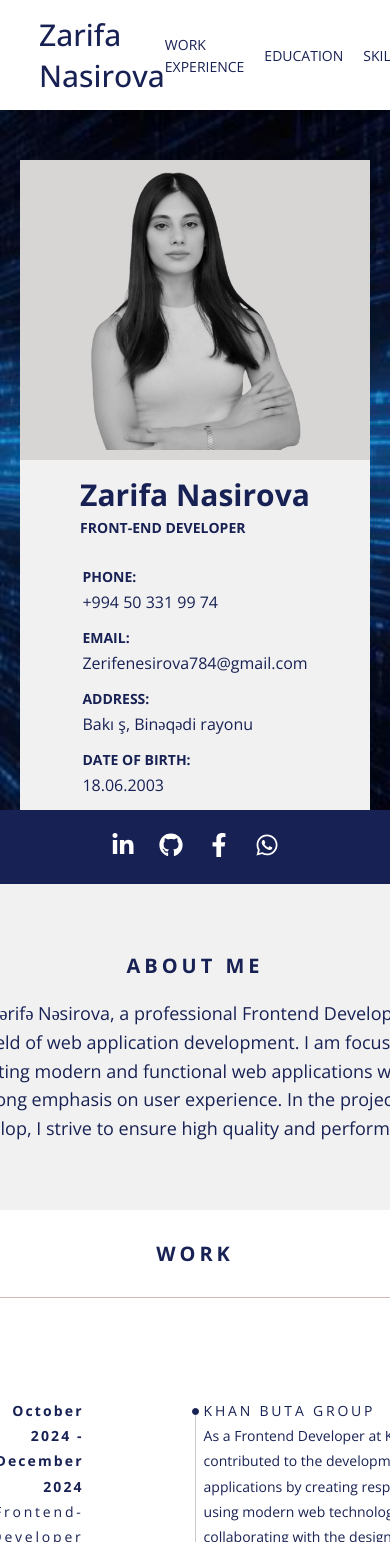
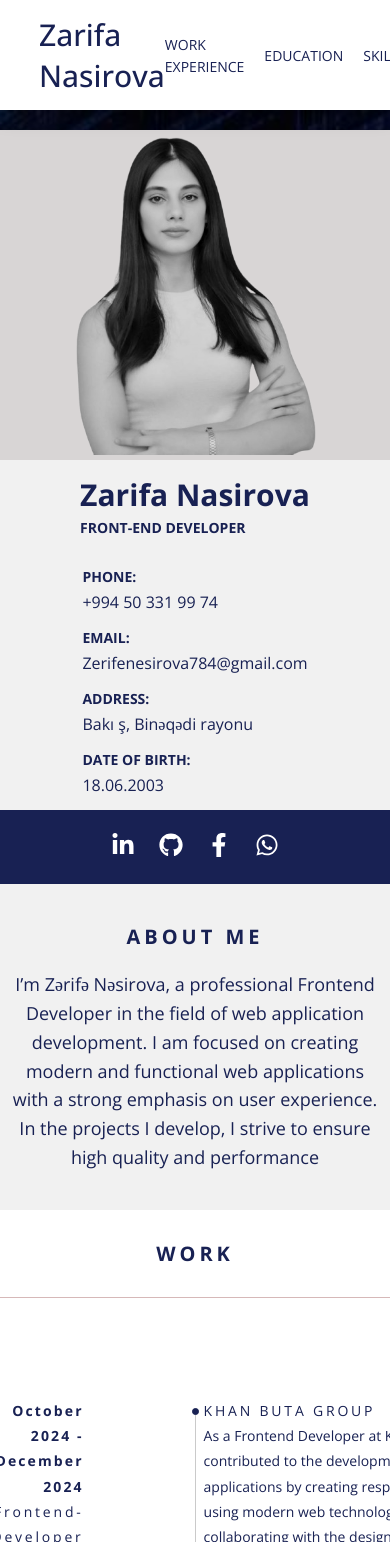
Before and after one commit to Zaranasirova/Portfolio, a React (Vite) app: page / in a window 390 px wide. Shown: the top 1542 px of the page. Built offline with nearby package versions, Linux system fonts and the light colour scheme.

Commit message:
Implement responsive design for about-me-wrapper section

```diff
--- a/src/assets/scss/pages/_home.scss
+++ b/src/assets/scss/pages/_home.scss
@@ -35,8 +35,8 @@
           height: 470px;
         }
         @media (max-width: 820px) {
-          width: 350px;
-          height: 300px;
+          width: 470px;
+          height: 330px;
         }
 
         .image {
@@ -47,8 +47,8 @@
             height: 450px;
           }
           @media (max-width: 820px) {
-            width: 300px;
-            height: 280px;
+            width: 350px;
+            height: 320px;
           }
           img {
             object-fit: contain;
@@ -74,7 +74,7 @@
           height: 470px;
         }
         @media (max-width: 820px) {
-          width: 350px;
+          width: 470px;
           height: 350px;
           padding: 0;
           align-items: center;
@@ -86,7 +86,7 @@
           gap: 10px;
           @media (max-width: 820px) {
             gap: 3px;
-           }
+          }
           .name {
             font-size: 30px;
           }
@@ -100,7 +100,7 @@
           flex-direction: column;
           gap: 30px;
           @media (max-width: 820px) {
-           gap: 15px;
+            gap: 15px;
           }
           .contact-list-item {
             display: flex;
@@ -109,7 +109,7 @@
             color: $first_color;
             @media (max-width: 820px) {
               gap: 5px;
-             }
+            }
             .type {
               font-size: 14px;
               text-transform: uppercase;
@@ -135,6 +135,9 @@
       animation-delay: 2s;
       position: absolute;
       top: 0;
+      @media (max-width: 820px) {
+        width: 470px;
+      }
 
       .social-list {
         display: flex;
@@ -161,12 +164,19 @@
       height: 400px;
       justify-content: center;
       padding-top: 75px;
+      @media (max-width: 370px) {
+        height: 370px;
+      }
       .text {
         width: 500px;
         line-height: 1.6em;
         text-align: center;
         font-size: 18px;
         color: $first_color;
+        @media (max-width: 500px) {
+          width: 100%;
+          padding: 0 8px;
+        }
       }
       .about-me-head-title {
         font-size: 20px;
```
